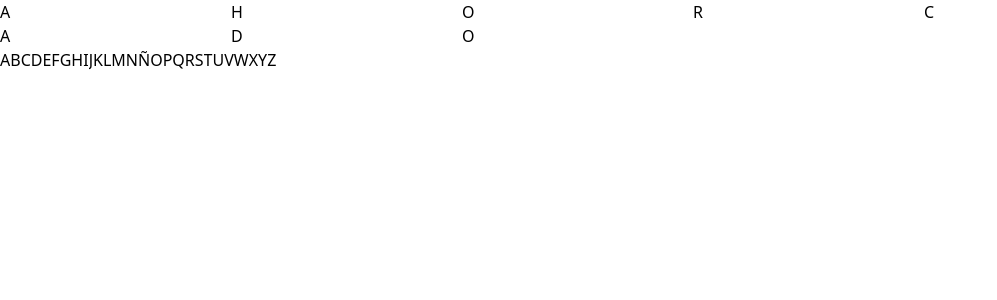
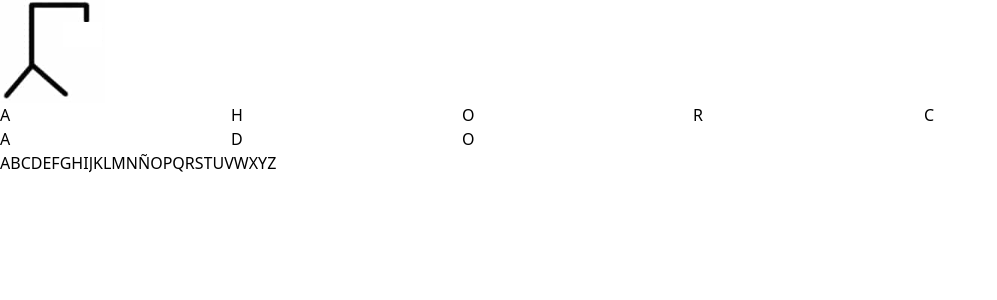
Before and after one commit to eudysj95/TheHangmanGame, a React (Vite) app: page / in a window 1280 px wide. Shown: the top 300 px of the page, without its empty margins (0-997 px from the left). Built offline with nearby package versions, Linux system fonts and the light colour scheme.

Commit message:
Agregada la funcion memo al componente Ocultas

```diff
--- a/src/App.jsx
+++ b/src/App.jsx
@@ -9,6 +9,7 @@ import palabras from "./components/palabras";
 function App() {
 
   const [palabraState, setPalabraState] = useState([]);
+  const [ahorcadoState, setAhorcadoState] = useState(0);
 
 
 
@@ -30,8 +31,8 @@ function App() {
     <div className="bg-[#73C7E4] flex min-h-screen justify-center items-center">
       <div className="bg-[#FFEEF1] p-2 min-h-[30rem] min-w-[20rem] rounded-lg">
         <div className="bg-[#E0D1D4] h-60 flex flex-col justify-between p-2">
-          <div className="w-full h-44 border-2 border-blue-500">
-            <Ahorcado />
+          <div className="w-full h-44">
+            <Ahorcado ahorcadoState={ahorcadoState} setAhorcadoState={setAhorcadoState}/>
           </div>
 
           <div className="w-full h-16 mt-2">
@@ -40,7 +41,7 @@ function App() {
         </div>
 
         <div className="h-56 mt-4">
-          <Teclado palabraState={palabraState}/>
+          <Teclado palabraState={palabraState} ahorcadoState={ahorcadoState} setAhorcadoState={setAhorcadoState}/>
         </div>
       </div>
     </div>
--- a/src/components/Ahorcado.jsx
+++ b/src/components/Ahorcado.jsx
@@ -1,14 +1,21 @@
+/* eslint-disable react/prop-types */
 /* eslint-disable no-unused-vars */
 import React from 'react';
 import {ahorcado} from '../img/images';
 
 
-export const Ahorcado = () => {
+export const Ahorcado = ({ahorcadoState}) => {
+
   return (
-    <div className='ahorcado'>
+    <>
+          {ahorcadoState === 0 && <img className='h-36 w-40 mx-auto mt-2' src={ahorcado.ahorcado0} alt="img" />}
+          {ahorcadoState == 1 && <img className='h-36 w-40 mx-auto mt-2' src={ahorcado.ahorcado1} alt="img" />}
+          {ahorcadoState == 2 && <img className='h-36 w-40 mx-auto mt-2' src={ahorcado.ahorcado2} alt="img" />}
+          {ahorcadoState == 3 && <img className='h-36 w-40 mx-auto mt-2' src={ahorcado.ahorcado3} alt="img" />}
+          {ahorcadoState == 4 && <img className='h-36 w-40 mx-auto mt-2' src={ahorcado.ahorcado4} alt="img" />}
+          {ahorcadoState == 5 && <img className='h-36 w-40 mx-auto mt-2' src={ahorcado.ahorcado5} alt="img" />}
+          {ahorcadoState == 6 && <img className='h-36 w-40 mx-auto mt-2' src={ahorcado.ahorcado6} alt="img" />}
 
-          {console.log(ahorcado.ahorcado0)}
-
-    </div>
+    </>
   )
 }
--- a/src/components/Ocultas.jsx
+++ b/src/components/Ocultas.jsx
@@ -1,9 +1,11 @@
+/* eslint-disable react/display-name */
 /* eslint-disable react/prop-types */
 /* eslint-disable no-unused-vars */
 import React, { useEffect, useState } from 'react'
 import palabras from './palabras';
 
-export const Ocultas = ({palabraState}) => {
+
+export const Ocultas = React.memo(({palabraState}) => {
 
 
   return (
@@ -16,4 +18,4 @@ export const Ocultas = ({palabraState}) => {
 
     </div>
   )
-}
+})
--- a/src/components/Teclado.jsx
+++ b/src/components/Teclado.jsx
@@ -1,8 +1,10 @@
+
 /* eslint-disable react/prop-types */
 /* eslint-disable no-unused-vars */
-import React from 'react'
+import React, { useMemo } from 'react'
 
-export const Teclado = ({palabraState}) => {
+// eslint-disable-next-line react/display-name
+export const Teclado = ({palabraState, ahorcadoState, setAhorcadoState}) => {
 
   let claseOculta = "h-[2.5rem] w-[1.5rem] text-white text-lg text-center rounded-lg font-bold";
   let claseVisible = "h-[2.5rem] w-[1.5rem] text-[#87174D] text-lg text-center rounded-lg font-bold";
@@ -15,10 +17,14 @@ export const Teclado = ({palabraState}) => {
       return letraState === letra;
     })
 
-    console.log(filtradas);
+    if(filtradas.length > 0){
+      let cambiar = document.getElementsByName(filtradas[0]);
+      cambiar.forEach(cambio => { cambio.classList.add('text-red-700')})
+      console.log(cambiar)
+    }else{
+      setAhorcadoState(ahorcadoState+1);
+    }
 
-    let cambiar = document.getElementsByName(filtradas[0]);
-    cambiar.length > 0 && cambiar.forEach(cambio => { cambio.classList.add('text-red-500')})
 
   }
 
```
